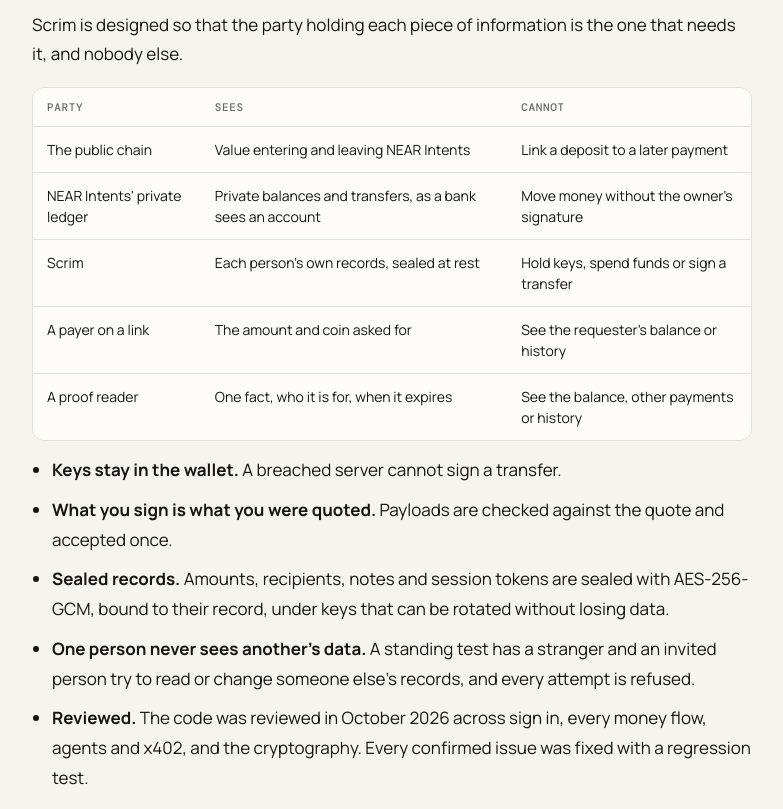
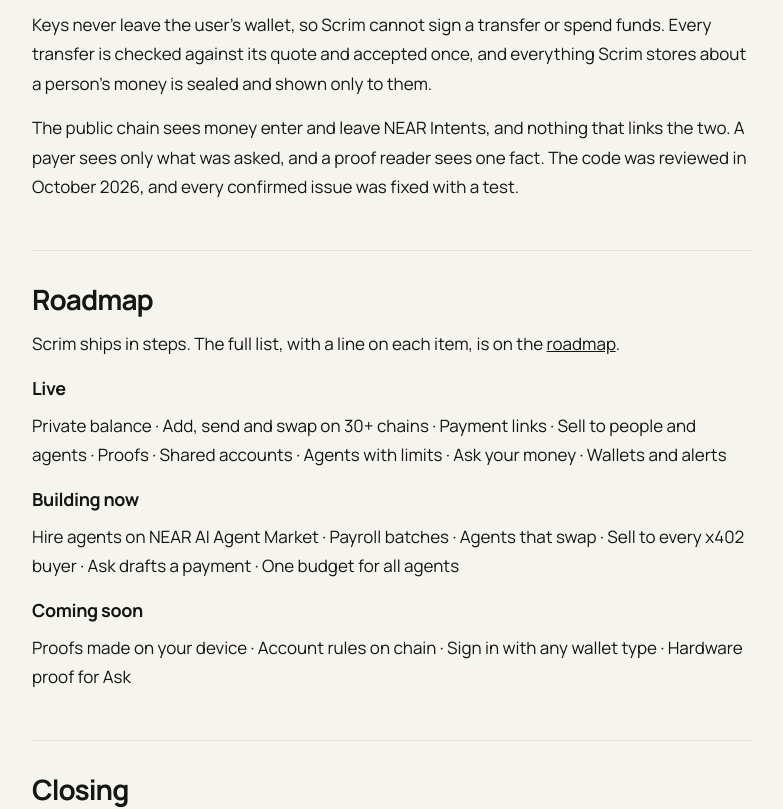
Before and after one commit to Datwebguy/scrim, a Next.js app: page /whitepaper in a window 1280 px wide. Shown: the part 4285-5094 px from the top of the page, without its empty margins (332-1115 px from the left). Built offline with nearby package versions, Linux system fonts and the light colour scheme.

Commit message:
Whitepaper: a shorter Trust and security section

```diff
--- a/app/globals.css
+++ b/app/globals.css
@@ -1156,11 +1156,6 @@ button.chip.on { background: var(--dark); color: #fff; border-color: var(--dark)
 .wp-body p + p { margin-top: 14px; }
 .wp-body ul { margin: 14px 0 0; padding-left: 20px; display: grid; gap: 10px; }
 .wp-body a { color: var(--ink); }
-.wp-table { overflow-x: auto; margin: 18px 0 6px; border: 1px solid var(--line); border-radius: 12px; background: var(--card); }
-.wp-table table { width: 100%; border-collapse: collapse; font-size: 14px; line-height: 1.5; }
-.wp-table th, .wp-table td { text-align: left; padding: 12px 14px; border-bottom: 1px solid var(--line); vertical-align: top; }
-.wp-table th { font: 500 11px var(--mono); letter-spacing: 0.06em; text-transform: uppercase; color: var(--muted); }
-.wp-table tr:last-child td { border-bottom: 0; }
 .wp-stage h3 { margin-top: 14px; }
 @media (max-width: 900px) { .wp-layout { grid-template-columns: 1fr; } .wp-toc { position: static; } }
 @media print {
--- a/src/components/WhitepaperPage.tsx
+++ b/src/components/WhitepaperPage.tsx
@@ -169,26 +169,14 @@ export function WhitepaperPage() {
 
           <section id="trust">
             <h2>Trust and security</h2>
-            <p>Scrim is designed so that the party holding each piece of information is the one that needs it, and nobody else.</p>
-            <div className="wp-table">
-              <table>
-                <thead><tr><th>Party</th><th>Sees</th><th>Cannot</th></tr></thead>
-                <tbody>
-                  <tr><td>The public chain</td><td>Value entering and leaving NEAR Intents</td><td>Link a deposit to a later payment</td></tr>
-                  <tr><td>NEAR Intents&apos; private ledger</td><td>Private balances and transfers, as a bank sees an account</td><td>Move money without the owner&apos;s signature</td></tr>
-                  <tr><td>Scrim</td><td>Each person&apos;s own records, sealed at rest</td><td>Hold keys, spend funds or sign a transfer</td></tr>
-                  <tr><td>A payer on a link</td><td>The amount and coin asked for</td><td>See the requester&apos;s balance or history</td></tr>
-                  <tr><td>A proof reader</td><td>One fact, who it is for, when it expires</td><td>See the balance, other payments or history</td></tr>
-                </tbody>
-              </table>
-            </div>
-            <ul>
-              <li><b>Keys stay in the wallet.</b> A breached server cannot sign a transfer.</li>
-              <li><b>What you sign is what you were quoted.</b> Payloads are checked against the quote and accepted once.</li>
-              <li><b>Sealed records.</b> Amounts, recipients, notes and session tokens are sealed with AES-256-GCM, bound to their record, under keys that can be rotated without losing data.</li>
-              <li><b>One person never sees another&apos;s data.</b> A standing test has a stranger and an invited person try to read or change someone else&apos;s records, and every attempt is refused.</li>
-              <li><b>Reviewed.</b> The code was reviewed in October 2026 across sign in, every money flow, agents and x402, and the cryptography. Every confirmed issue was fixed with a regression test.</li>
-            </ul>
+            <p>
+              Keys never leave the user&apos;s wallet, so Scrim cannot sign a transfer or spend funds. Every transfer is checked against its quote
+              and accepted once, and everything Scrim stores about a person&apos;s money is sealed and shown only to them.
+            </p>
+            <p>
+              The public chain sees money enter and leave NEAR Intents, and nothing that links the two. A payer sees only what was asked, and a
+              proof reader sees one fact. The code was reviewed in October 2026, and every confirmed issue was fixed with a test.
+            </p>
           </section>
 
           <section id="roadmap">
```
Also changed, not shown: 2 other files (tests, documents, lock files or other folders).
